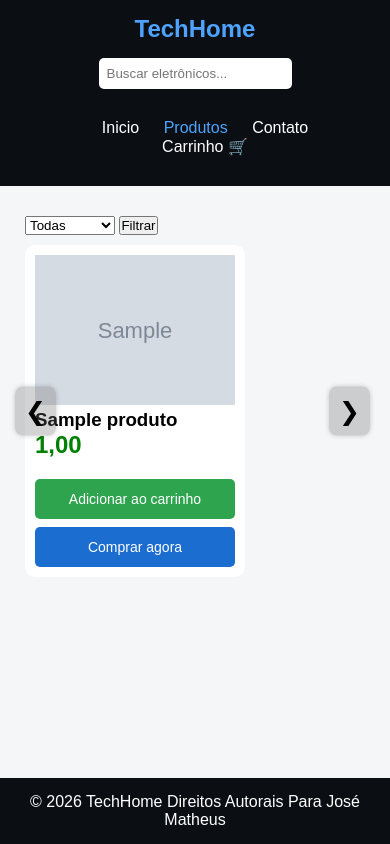
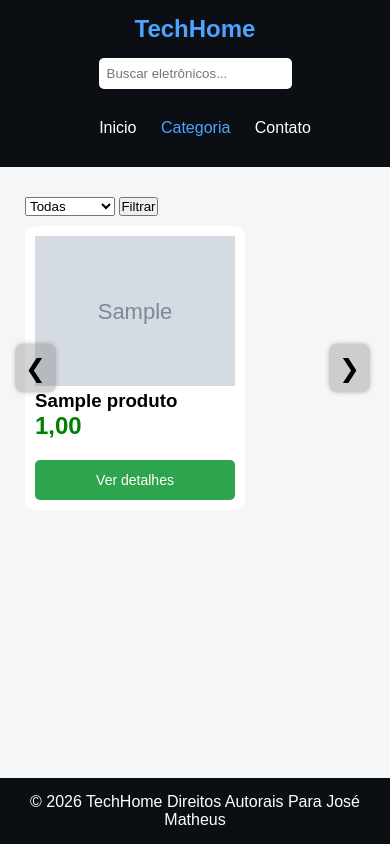
Before and after one commit to Luiz-Otavio15/ProjetoTechHome, a Django app: page /produtos/ in a window 390 px wide. Run offline with Django 5.2, Linux system fonts and the light colour scheme; tables that the repository leaves empty hold one stand-in row (values such as "Sample post"); grey boxes marked "Sample" are stand-in pictures.

Commit message:
Reformulando as telas do site

```diff
--- a/ProjetoTech/TechHome/static/css/Tela3_Categoria.css
+++ b/ProjetoTech/TechHome/static/css/Tela3_Categoria.css
@@ -100,6 +100,7 @@ body {
   flex-direction: column;
   gap: 8px;
   padding-top: 20px;
+  text-decoration: none;
 }
 
 .btn-carrinho {
@@ -115,18 +116,7 @@ body {
   background-color: #3ecf68;
 }
 
-.btn-comprar {
-  background-color: #1c6dd0;
-  color: white;
-  border: none;
-  padding: 10px;
-  border-radius: 5px;
-  cursor: pointer;
-}
 
-.btn-comprar:hover {
-  background-color: #4da3ff;
-}
 
 /* RODAPÉ */
 .rodape {
--- a/ProjetoTech/TechHome/templates/html/Tela1Home.html
+++ b/ProjetoTech/TechHome/templates/html/Tela1Home.html
@@ -25,9 +25,8 @@
 
     <nav class="cabecalho-direita">
       <a href="#" id="cabecalho-usando">Inicio</a>
-      <a href="{% url 'TechHome:tela_categoria' %}">Produtos</a>
+      <a href="{% url 'TechHome:tela_categoria' %}">Categoria</a>
       <a href="{% url 'TechHome:tela_contato' %}">Contato</a>
-      <a href="#">Carrinho 🛒</a>
     </nav>
   </header>
 
--- a/ProjetoTech/TechHome/templates/html/Tela2_Contato.html
+++ b/ProjetoTech/TechHome/templates/html/Tela2_Contato.html
@@ -34,11 +34,10 @@
 
      <a href="{% url 'TechHome:tela_principal' %}">Início</a>
 
-     <a href="{% url 'TechHome:tela_categoria' %}">Produtos</a>
+     <a href="{% url 'TechHome:tela_categoria' %}">Categoria</a>
 
      <a href="#" id="cabecalho-usando">Contato</a>
 
-     <a href="#">Carrinho 🛒</a>
 
    </nav>
 
--- a/ProjetoTech/TechHome/templates/html/Tela3Categoria.html
+++ b/ProjetoTech/TechHome/templates/html/Tela3Categoria.html
@@ -24,9 +24,8 @@
 
     <nav class="cabecalho-direita">
       <a href="{% url 'TechHome:tela_principal' %}">Inicio</a>
-      <a href="#" id="cabecalho-usando">Produtos</a>
+      <a href="#" id="cabecalho-usando">Categoria</a>
       <a href="{% url 'TechHome:tela_contato' %}">Contato</a>
-      <a href="#">Carrinho 🛒</a>
     </nav>
   </header>
 
@@ -64,10 +63,10 @@
                   <img src="{{produtos.imagem.url}}">
                   <h3>{{produtos.nome}}</h3>
                   <p class="preco">{{produtos.preco}}</p>
-                  <div class="acoes-produto">
-                    <button class="btn-carrinho">Adicionar ao carrinho</button>
-                    <button class="btn-comprar">Comprar agora</button>
-                  </div>
+
+                  <a href="{% url 'TechHome:tela_detalhes' produtos.id %}" class="acoes-produto">
+                    <button class="btn-carrinho">Ver detalhes</button>
+                  </a>
               </div>
 
             {% endfor %}
```
Also changed, not shown: ProjetoTech/TechHome/static/css/Tela1_Home.css (+49 -12 lines), ProjetoTech/TechHome/static/css/Tela4_Detalhes.css (+13 -17 lines), ProjetoTech/TechHome/templates/html/Tela4Detalhes.html (+5 -2 lines).
